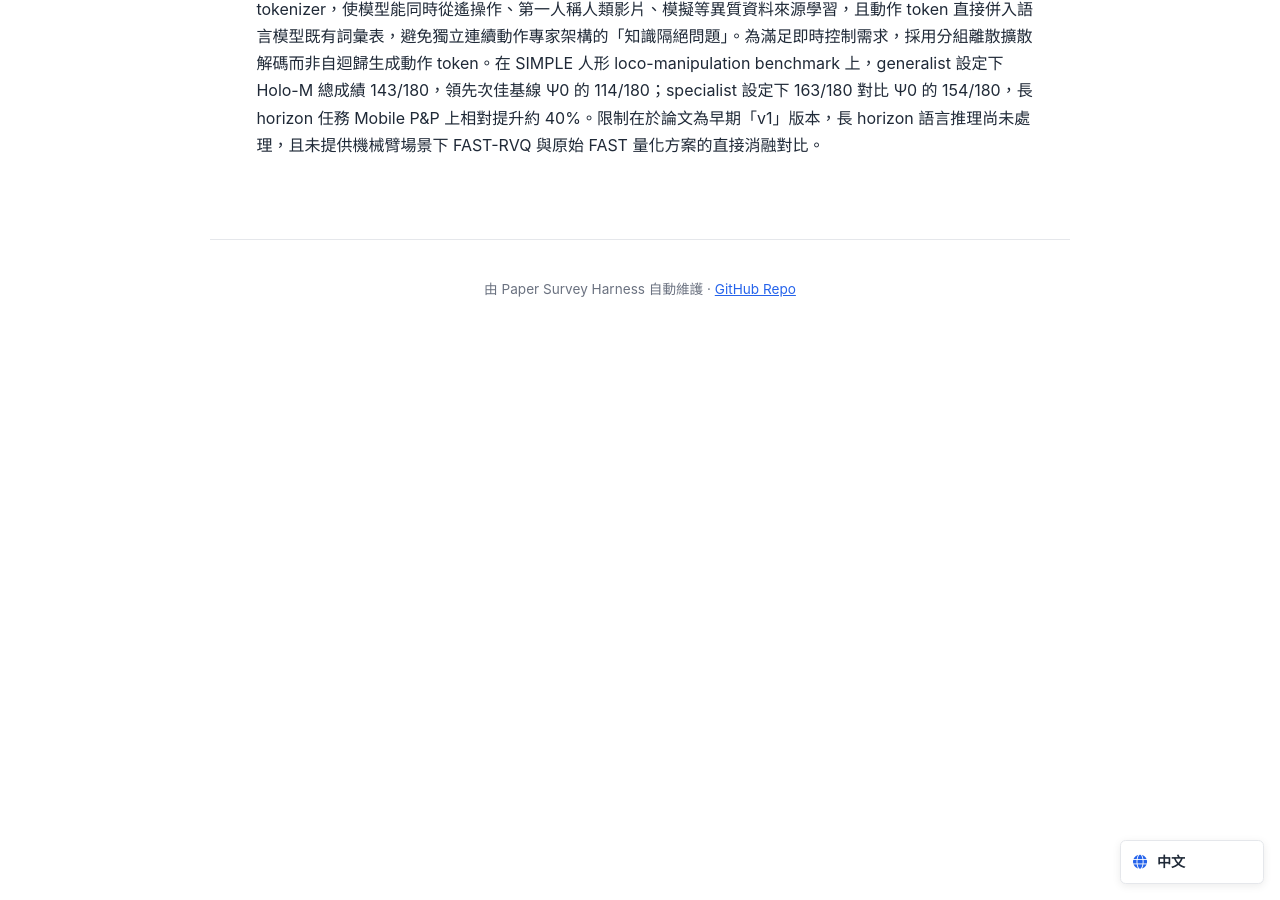
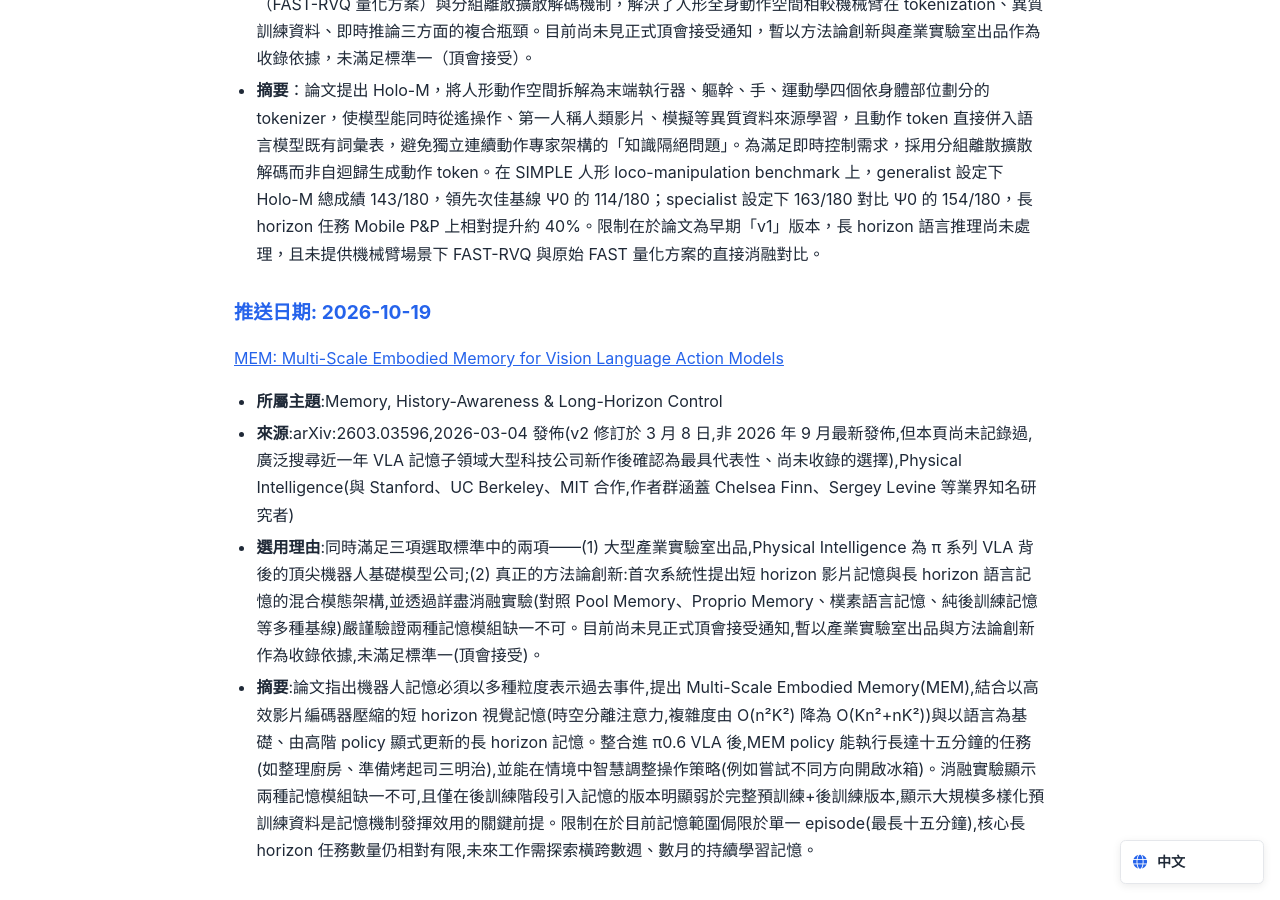
Before and after one commit to sonyyang-tw/Physical-AI-Papers-Survey, a Jekyll site: the page built from zh/vla/index.md, in a window 1280 px wide and 900 px high, scrolled down 7303 px. Built offline with Jekyll 4.4.1, drawn with Linux system fonts in a browser that asks for light colours; before the commit the page ends 7641 px from its top, so only the background shows below that; some of the changed text lies outside the part shown.

Commit message:
Add daily paper survey entries: index.md

```diff
--- a/zh/vla/index.md
+++ b/zh/vla/index.md
@@ -69,6 +69,8 @@ Scope：處理非 Markov 長 horizon 操作任務的記憶機制（顯式語言
 - [Explicit Language Memory for Long-Horizon Planning in Vision-Language-Action Models]({{ site.baseurl }}/zh/vla/explicit-language-memory-for-long-horizon-planning-in-vision-language-action-mod-1945364103/) — arXiv:2608.04765 — 每個決策步驟更新的自然語言記憶
 - [EventVLA: Event-Driven Visual Evidence Memory for Long-Horizon Vision-Language-Action Policies]({{ site.baseurl }}/zh/vla/eventvla-event-driven-visual-evidence-memory-for-long-horizon-vision-language-ac-1945538699/) — arXiv:2606.20092 — 動態關鍵幀證據記憶
 - [Dual Latent Memory in Vision-Language-Action Models for Robotic Manipulation (LaMem-VLA)]({{ site.baseurl }}/zh/vla/dual-latent-memory-in-vision-language-action-models-for-robotic-manipulation-1945391543/) — arXiv:2607.07608 — 雙重 latent 短/長期記憶
+
+- [MEM: Multi-Scale Embodied Memory for Vision Language Action Models]({{ site.baseurl }}/zh/vla/mem-multi-scale-embodied-memory-for-vision-language-action-models-1996734521/) — arXiv:2603.03596（Physical Intelligence）— 短 horizon 影片記憶與長 horizon 語言記憶雙模態系統,支援長達十五分鐘的操作任務與情境中策略調整
 
 ### 5. Data, Benchmarks & Simulation
 
@@ -171,3 +173,12 @@ Scope：VLA 內部機制的因果分析、探測、失敗預測。
 - **來源**：arXiv:2609.35709，2026-09-28 當日新作（一週內新作），Horizon Robotics（地平線機器人）
 - **選用理由**：同時滿足選取標準中的兩項——(1) 大型產業實驗室出品，Horizon Robotics 為中國自動駕駛晶片與機器人領域的重要上市公司，近年積極投入人形機器人 VLA 研究；(2) 真正的方法論創新：首個透過擴充語言模型詞彙表來支援人形全身 loco-manipulation 的離散 VLA 模型，提出依身體部位拆解的 tokenizer 組合（FAST-RVQ 量化方案）與分組離散擴散解碼機制，解決了人形全身動作空間相較機械臂在 tokenization、異質訓練資料、即時推論三方面的複合瓶頸。目前尚未見正式頂會接受通知，暫以方法論創新與產業實驗室出品作為收錄依據，未滿足標準一（頂會接受）。
 - **摘要**：論文提出 Holo-M，將人形動作空間拆解為末端執行器、軀幹、手、運動學四個依身體部位劃分的 tokenizer，使模型能同時從遙操作、第一人稱人類影片、模擬等異質資料來源學習，且動作 token 直接併入語言模型既有詞彙表，避免獨立連續動作專家架構的「知識隔絕問題」。為滿足即時控制需求，採用分組離散擴散解碼而非自迴歸生成動作 token。在 SIMPLE 人形 loco-manipulation benchmark 上，generalist 設定下 Holo-M 總成績 143/180，領先次佳基線 Ψ0 的 114/180；specialist 設定下 163/180 對比 Ψ0 的 154/180，長 horizon 任務 Mobile P&P 上相對提升約 40%。限制在於論文為早期「v1」版本，長 horizon 語言推理尚未處理，且未提供機械臂場景下 FAST-RVQ 與原始 FAST 量化方案的直接消融對比。
+
+### 推送日期: 2026-10-19
+
+[MEM: Multi-Scale Embodied Memory for Vision Language Action Models]({{ site.baseurl }}/zh/vla/mem-multi-scale-embodied-memory-for-vision-language-action-models-1996734521/)
+
+- **所屬主題**:Memory, History-Awareness & Long-Horizon Control
+- **來源**:arXiv:2603.03596,2026-03-04 發佈(v2 修訂於 3 月 8 日,非 2026 年 9 月最新發佈,但本頁尚未記錄過,廣泛搜尋近一年 VLA 記憶子領域大型科技公司新作後確認為最具代表性、尚未收錄的選擇),Physical Intelligence(與 Stanford、UC Berkeley、MIT 合作,作者群涵蓋 Chelsea Finn、Sergey Levine 等業界知名研究者)
+- **選用理由**:同時滿足三項選取標準中的兩項——(1) 大型產業實驗室出品,Physical Intelligence 為 π 系列 VLA 背後的頂尖機器人基礎模型公司;(2) 真正的方法論創新:首次系統性提出短 horizon 影片記憶與長 horizon 語言記憶的混合模態架構,並透過詳盡消融實驗(對照 Pool Memory、Proprio Memory、樸素語言記憶、純後訓練記憶等多種基線)嚴謹驗證兩種記憶模組缺一不可。目前尚未見正式頂會接受通知,暫以產業實驗室出品與方法論創新作為收錄依據,未滿足標準一(頂會接受)。
+- **摘要**:論文指出機器人記憶必須以多種粒度表示過去事件,提出 Multi-Scale Embodied Memory(MEM),結合以高效影片編碼器壓縮的短 horizon 視覺記憶(時空分離注意力,複雜度由 O(n²K²) 降為 O(Kn²+nK²))與以語言為基礎、由高階 policy 顯式更新的長 horizon 記憶。整合進 π0.6 VLA 後,MEM policy 能執行長達十五分鐘的任務(如整理廚房、準備烤起司三明治),並能在情境中智慧調整操作策略(例如嘗試不同方向開啟冰箱)。消融實驗顯示兩種記憶模組缺一不可,且僅在後訓練階段引入記憶的版本明顯弱於完整預訓練+後訓練版本,顯示大規模多樣化預訓練資料是記憶機制發揮效用的關鍵前提。限制在於目前記憶範圍侷限於單一 episode(最長十五分鐘),核心長 horizon 任務數量仍相對有限,未來工作需探索橫跨數週、數月的持續學習記憶。
```
